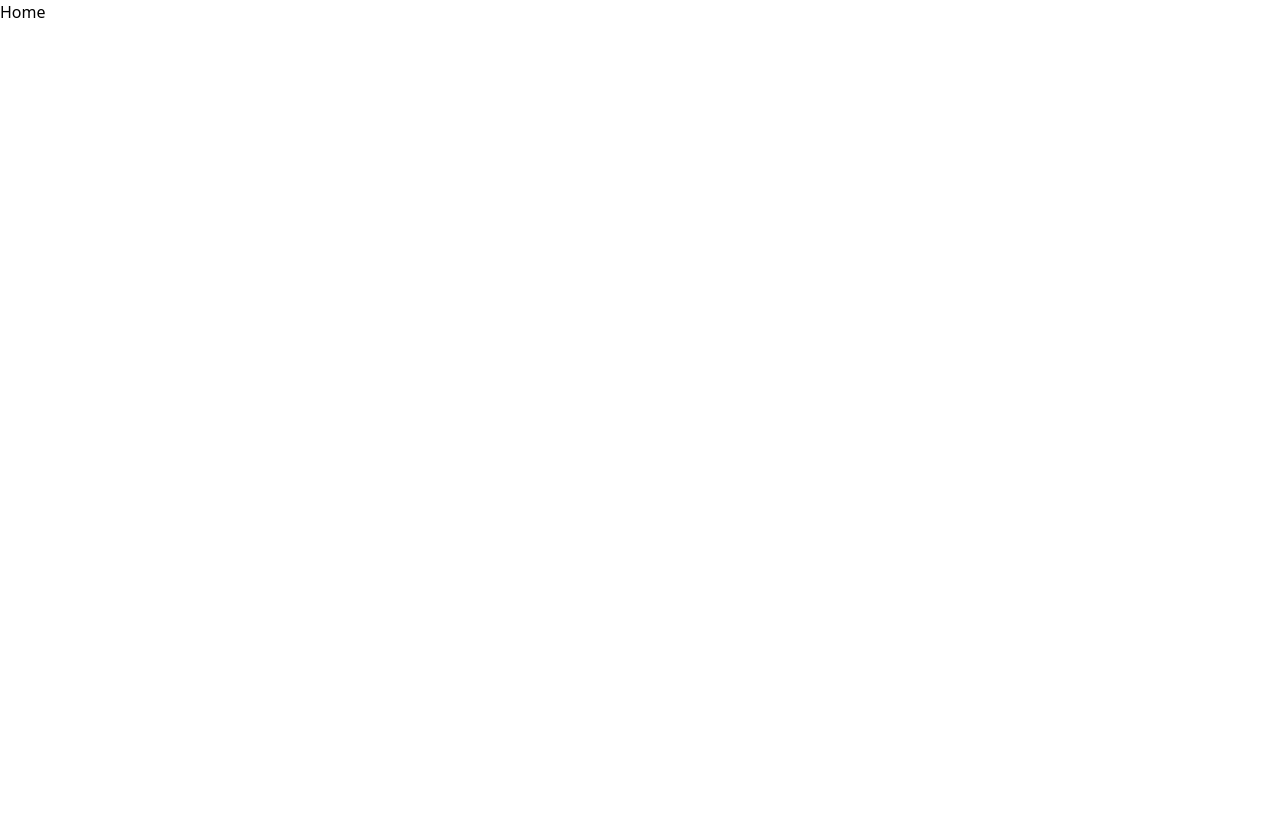
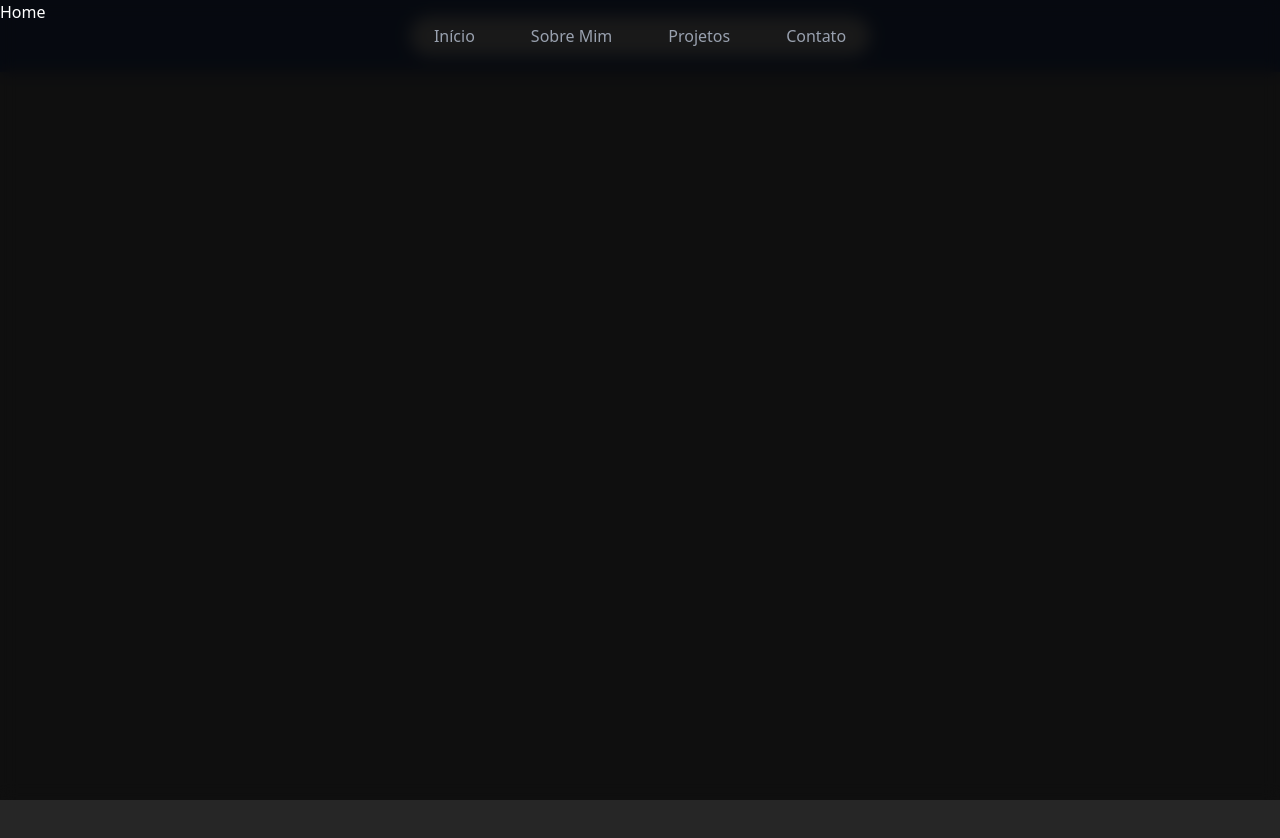
Before and after one commit to kyoulau/portifolio-laura-santos, a React app: page / in a window 1280 px wide. Shown: the top 838 px of the page. Before the commit the page ends 800 px from the top, so only its background shows below. Built offline with nearby package versions, Linux system fonts and the light colour scheme; the HTML template or start-up script is replaced by a standard one.

Commit message:
feat: componente header

```diff
--- a/src/App.tsx
+++ b/src/App.tsx
@@ -4,9 +4,13 @@ import Contato from "./pages/Contato"
 import Projetos from "./pages/Projetos"
 import Sobre from "./pages/Sobre"
 import Home from "./pages/Home"
+import { Layout } from "./components/Layout"
 
 const router = createBrowserRouter([
   {
+    element: <Layout />,
+    children:  [
+        {
     path: "/",
     element: <Home />,
   },
@@ -27,6 +31,8 @@ const router = createBrowserRouter([
     element: <NotFound />,
 
   }
+    ]
+  }
 ])
 
 export { router }
--- /dev/null
+++ b/src/components/Header/index.tsx
@@ -0,0 +1,22 @@
+import SubtleBorderLink from "../SubtleBorderLink"
+
+function Header() {
+  return (
+    <header className="bg-gray-900 shadow-lg">
+      <nav className="container mx-auto px-6 py-4 flex justify-center items-center">
+        <div className="bg-neutral-700 p-2 rounded-full shadow-inner">
+          <div className="flex items-center space-x-6">
+
+            <SubtleBorderLink to="/">Início</SubtleBorderLink>
+            <SubtleBorderLink to="/sobre">Sobre Mim</SubtleBorderLink>
+            <SubtleBorderLink to="/projetos-bala">Projetos</SubtleBorderLink>
+            <SubtleBorderLink to="/contato">Contato</SubtleBorderLink>
+
+          </div>
+        </div>
+      </nav>
+    </header>
+  )
+}
+
+export default Header
--- /dev/null
+++ b/src/components/Layout/index.tsx
@@ -0,0 +1,13 @@
+import { Outlet } from "react-router-dom";
+import Header from "../Header";
+
+export function Layout() {
+  return(
+    <div className="flex flex-col min-h-screen">
+      <Header />
+      <main className="flex-1">
+        <Outlet/>
+      </main>
+    </div>
+  )
+}
--- /dev/null
+++ b/src/components/SubtleBorderLink/index.tsx
@@ -0,0 +1,20 @@
+import { Link } from "react-router-dom";
+
+interface SubtleBorderLinkProps {
+  to: string;
+  children: React.ReactNode;
+}
+
+function SubtleBorderLink({ to, children }: SubtleBorderLinkProps) {
+  return (
+      <Link to={to} className="group relative text-gray-400 hover:text-white transition-colors duration-300">
+      <span className="relative z-10 px-4 py-2">
+        {children}
+      </span>
+
+      <span className="absolute bottom-0 left-0 w-full h-[1px] bg-gray-500 transform scale-x-0 group-hover:scale-x-100 transition-transform duration-300 origin-center"></span>
+    </Link>
+  )
+}
+
+export default SubtleBorderLink
--- a/src/pages/500/index.tsx
+++ b/src/pages/500/index.tsx
@@ -1,8 +1,15 @@
+import { Link } from "react-router-dom"
+
 function NotFound() {
   return (
-    <div>
-      <h1>Página não encontrada</h1>
-      <p>500</p>
+    <div className="flex w-full min-h-screen justify-center items-center flex-col text-white">
+      <h1 className="font-bold text-6xl mb-2">404</h1>
+      <h1 className="font-bold text-4xl mb-4">Página não encontrada</h1>
+      <p className="italic text-1xl mb-4">Você caiu em uma página que não existe!</p>
+
+      <Link className="bg-gray-50/20 py-1 px-4 rounded-md" to="/">
+        Voltar para home
+      </Link>
     </div>
   )
 }
--- a/src/pages/Contato/index.tsx
+++ b/src/pages/Contato/index.tsx
@@ -1,7 +1,15 @@
 function Contato() {
   return (
-    <div>
-      <h1>Contato</h1>
+    <div className="bg-neutral-800 min-h-screen flex items-center justify-center">
+
+      <div
+          className="fixed inset-0 bg-black/60 backdrop-blur-sm"
+          aria-hidden="true"
+        >
+          <h1 className="text-white">Contato</h1>
+
+        </div>
+
     </div>
   )
 }
--- a/src/pages/Home/index.tsx
+++ b/src/pages/Home/index.tsx
@@ -1,7 +1,15 @@
 function Home() {
   return (
-    <div>
-      <h1>Home</h1>
+    <div className="bg-neutral-800 min-h-screen flex items-center justify-center">
+
+      <div
+          className="fixed inset-0 bg-black/60 backdrop-blur-sm"
+          aria-hidden="true"
+        >
+          <h1 className="text-white">Home</h1>
+
+        </div>
+
     </div>
   )
 }
--- a/src/pages/Projetos/index.tsx
+++ b/src/pages/Projetos/index.tsx
@@ -1,7 +1,15 @@
 function Projetos() {
   return (
-    <div>
-      <h1>Projetos</h1>
+    <div className="bg-neutral-800 min-h-screen flex items-center justify-center">
+
+      <div
+          className="fixed inset-0 bg-black/60 backdrop-blur-sm"
+          aria-hidden="true"
+        >
+          <h1 className="text-white">Projetos</h1>
+
+        </div>
+
     </div>
   )
 }
--- a/src/pages/Sobre/index.tsx
+++ b/src/pages/Sobre/index.tsx
@@ -1,7 +1,15 @@
 function Sobre() {
   return (
-    <div>
-      <h1>Sobre</h1>
+    <div className="bg-neutral-800 min-h-screen flex items-center justify-center">
+
+      <div
+          className="fixed inset-0 bg-black/60 backdrop-blur-sm"
+          aria-hidden="true"
+        >
+          <h1 className="text-white">Sobre</h1>
+
+        </div>
+
     </div>
   )
 }
```
Also changed, not shown: src/pages/estudos-biblia/index.tsx (added).
